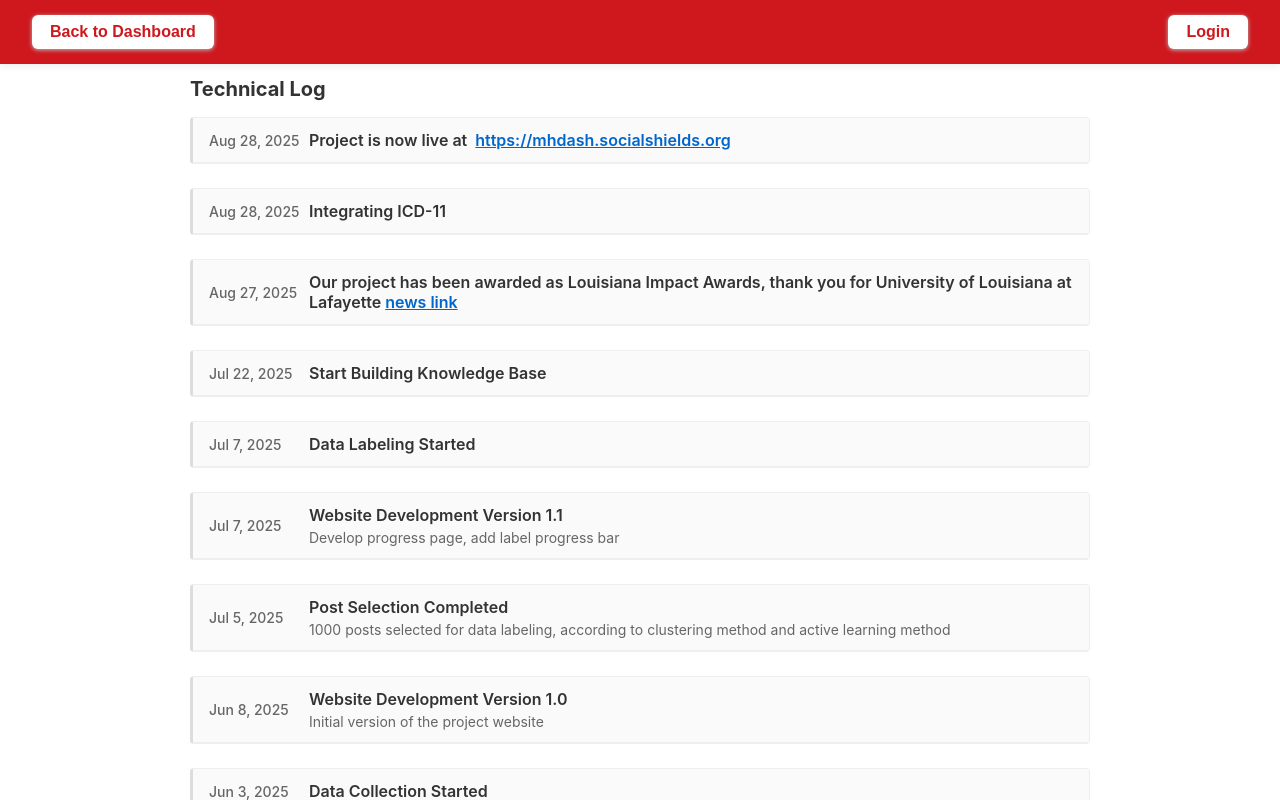
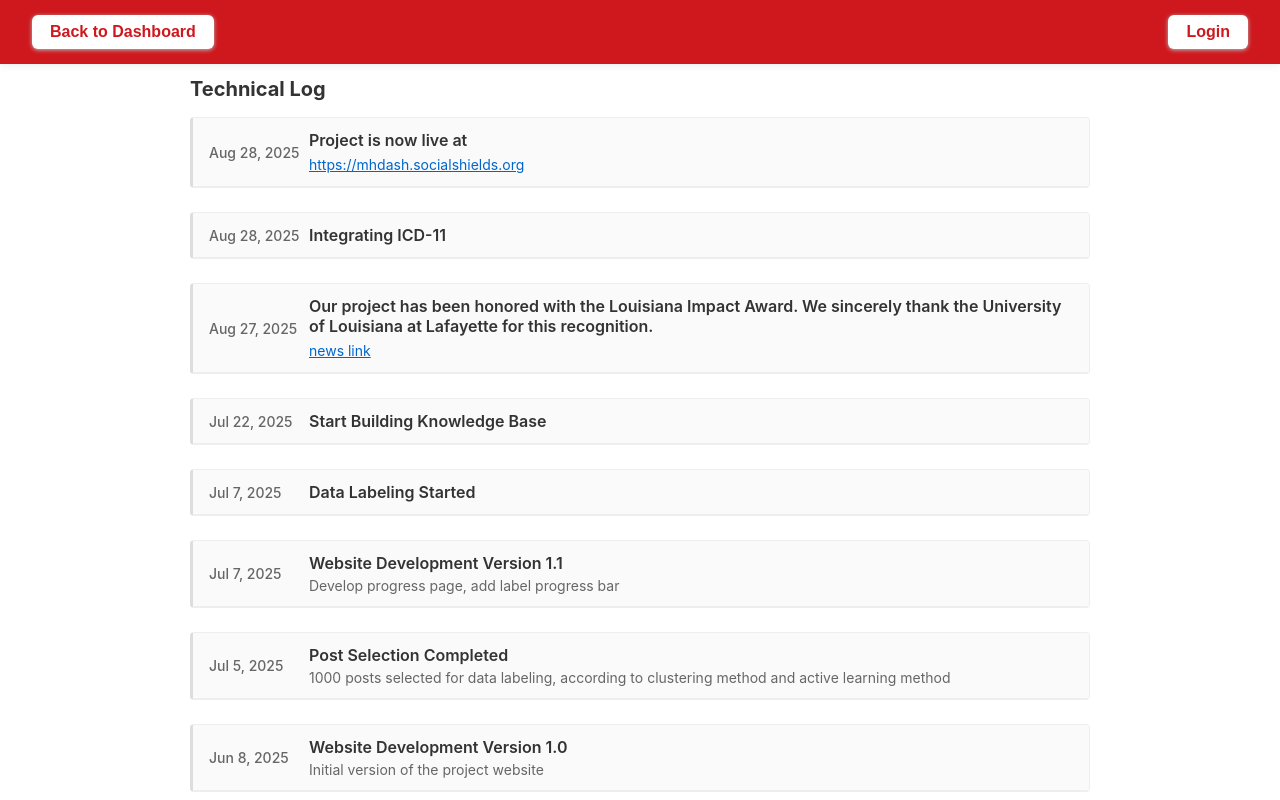
Before and after one commit to ihozh/mental-health-vercel, a Next.js app: page /progress in a window 1280 px wide. Shown: the top 800 px of the page. Built offline with nearby package versions, Linux system fonts and the light colour scheme.

Commit message:
revise format for url

```diff
--- a/pages/progress.js
+++ b/pages/progress.js
@@ -20,7 +20,7 @@ export default function ProjectProgress() {
     },
     {
       date: '2025-08-27',
-      title: 'Our project has been awarded as Louisiana Impact Awards, thank you for University of Louisiana at Lafayette',
+      title: 'Our project has been honored with the Louisiana Impact Award. We sincerely thank the University of Louisiana at Lafayette for this recognition.',
       link: 'https://louisiana.edu/graduateschool/news/university-louisiana-lafayette-announces-round-4-research-award-recipients',
       linkText: 'news link'
     },
@@ -132,12 +132,14 @@ export default function ProjectProgress() {
                 <div style={{ display: 'flex', flexDirection: 'column' }}>
                   <h2 style={{ margin: 0, fontSize: 16, fontWeight: 600, color: '#333' }}>
                     {log.title}
-                    {log.link && (
-                      <a href={log.link} target="_blank" rel="noopener noreferrer" style={{ color: '#0066cc', textDecoration: 'underline', marginLeft: 4 }}>
+                  </h2>
+                  {log.link && (
+                    <div style={{ marginTop: 4 }}>
+                      <a href={log.link} target="_blank" rel="noopener noreferrer" style={{ color: '#0066cc', textDecoration: 'underline', fontSize: 14 }}>
                         {log.linkText || log.link}
                       </a>
-                    )}
-                  </h2>
+                    </div>
+                  )}
                   {log.description && (
                     <div style={{ fontSize: 14, color: '#666', marginTop: 4 }}>{log.description}</div>
                   )}
```
